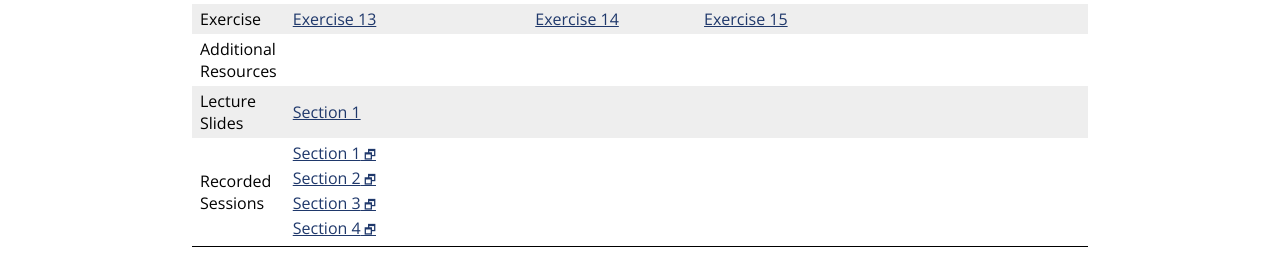
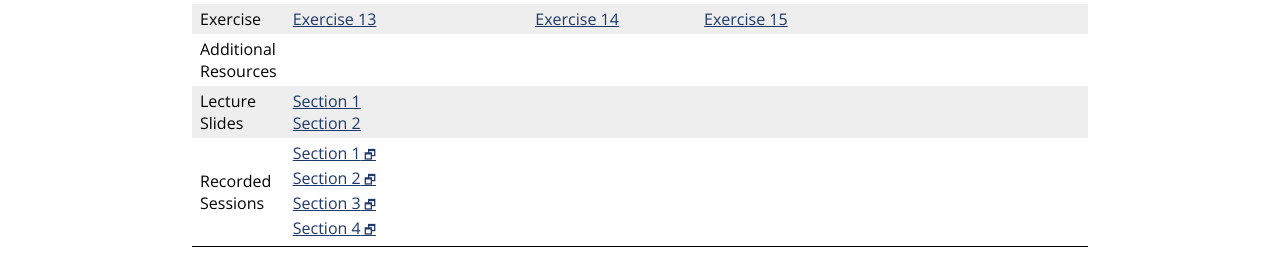
Before and after one commit to jhu-ip/cs220-s22, a Jekyll site: the page built from material.md, in a window 1280 px wide. Shown: the part 916-1192 px from the top of the page. Built offline with Jekyll 4.4.1, drawn with Linux system fonts in a browser that asks for light colours; some web fonts are replaced.

Commit message:
Added slides (again?)

```diff
--- a/material.csv
+++ b/material.csv
@@ -163,6 +163,7 @@ Week,Day,Date,Type,Link text,URL
 5,1,21-Feb,Recap,Day 13,questions/day13.html
 5,1,21-Feb,Exercise,Exercise 13,exercise/ex13.html
 5,1,21-Feb,LectureSlides,Section 1,slides/sec01/day13_notes.pdf
+5,1,21-Feb,LectureSlides,Section 2,slides/sec02/13.pdf
 5,1,21-Feb,Recording,Section 1,https://jh.hosted.panopto.com/Panopto/Pages/Viewer.aspx?id=e6e1ef62-380d-4bb9-8a18-ae43013e03e2
 5,1,21-Feb,Recording,Section 2,https://jh.hosted.panopto.com/Panopto/Pages/Viewer.aspx?id=6f26490e-265a-4947-85fc-ae43014bc44a
 5,1,21-Feb,Recording,Section 3,https://jh.hosted.panopto.com/Panopto/Pages/Viewer.aspx?id=14f78aa4-ff14-4390-a96b-ae430163590f
--- a/material.md
+++ b/material.md
@@ -290,7 +290,7 @@ the materials for that week.
     </tr>
     <tr>
       <td>Lecture<br>Slides</td>
-      <td><a href='slides/sec01/day13_notes.pdf'>Section 1</a></td>
+      <td><a href='slides/sec01/day13_notes.pdf'>Section 1</a><br><a href='slides/sec02/13.pdf'>Section 2</a></td>
       <td></td>
       <td></td>
     </tr>
```
